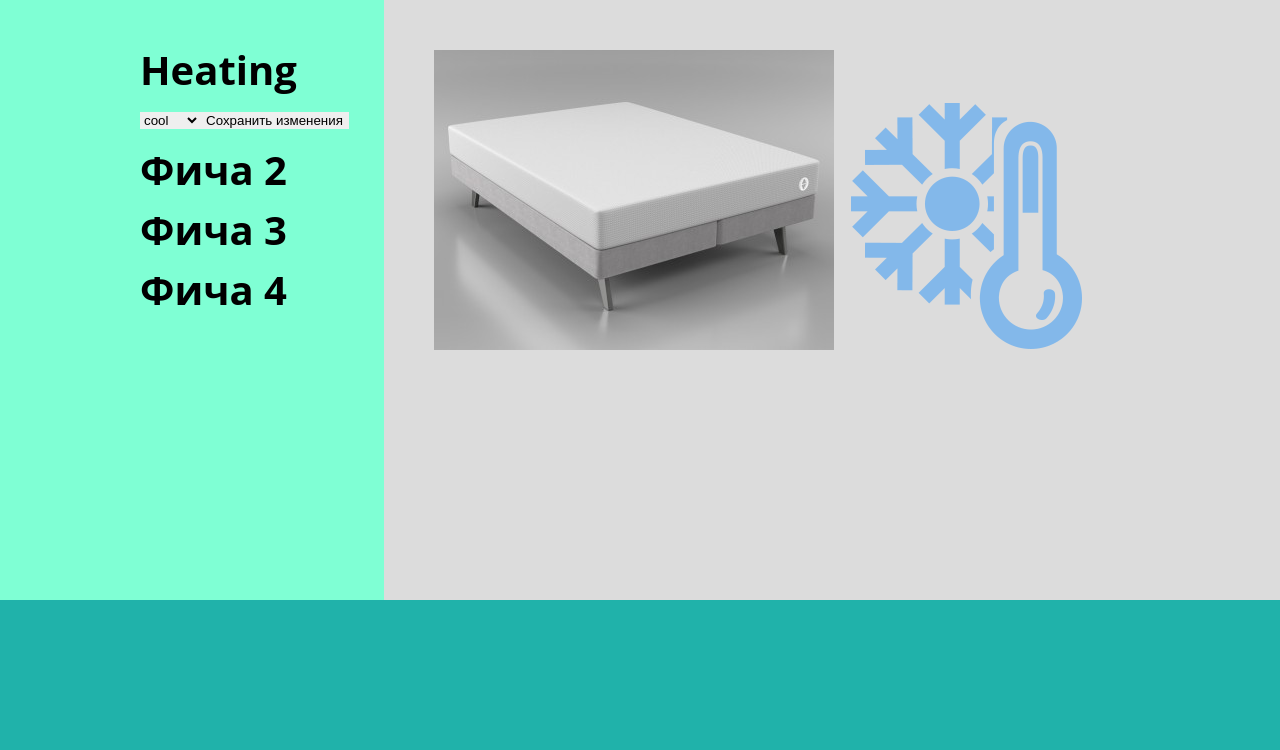
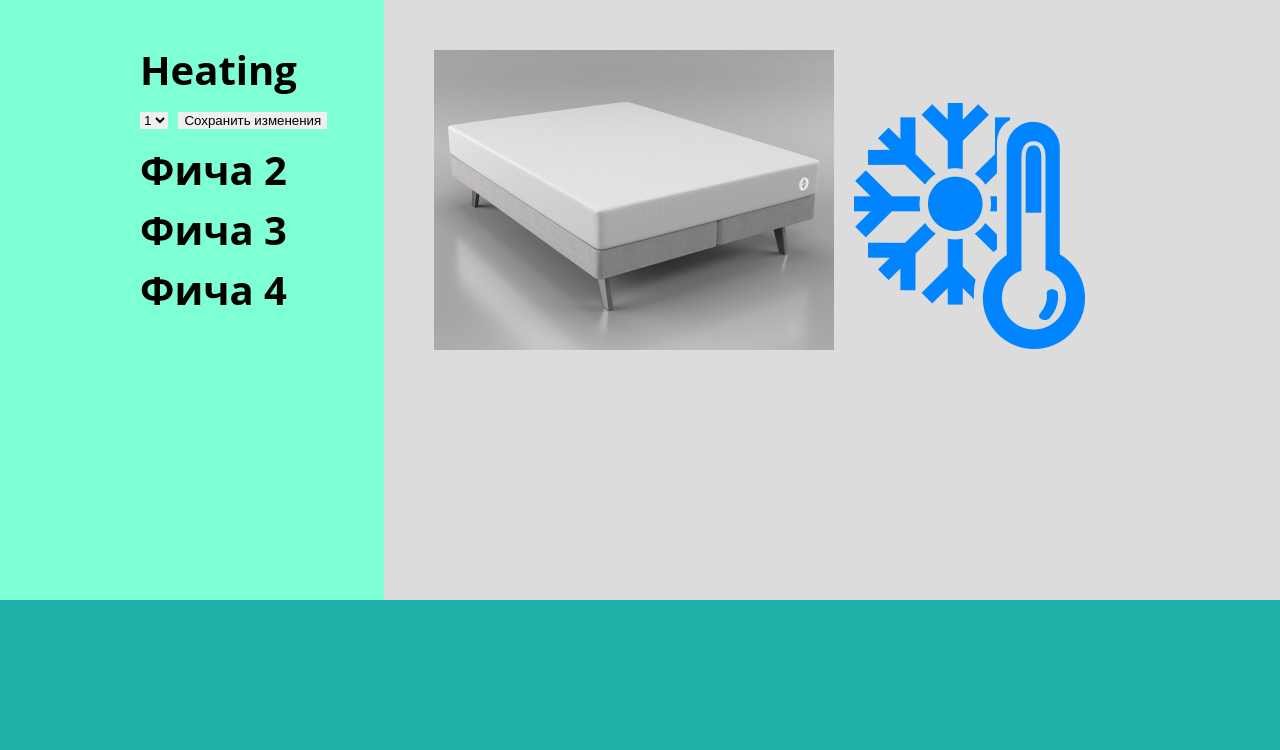
Before and after one commit to prostonastya/SmartBed, a Node server app: page / in a window 1280 px wide. Shown: the part 150-900 px from the top of the page. Run offline with Node 20, Linux system fonts and the light colour scheme.

Commit message:
dinamic html

```diff
--- a/public/js/plugin.js
+++ b/public/js/plugin.js
@@ -4,12 +4,12 @@ var val = select.options[select.selectedIndex].value;
 
 var imgHeating = document.querySelector('.heat_photo');
 
-if (val == 1){
-	imgHeating.classList.add('Op_1')
-} else {
-	if (val == 2){
-		imgHeating.classList.add('Op_2')
-	} else {
-		imgHeating.classList.add('Op_3')
-	}
-}
+//if (val == 1){
+//	imgHeating.classList.add('Op_1')
+//} else {
+//	if (val == 2){
+//		imgHeating.classList.add('Op_2')
+//	} else {
+//		imgHeating.classList.add('Op_3')
+//	}
+//}
--- /dev/null
+++ b/public/temp.json
@@ -0,0 +1 @@
+{"heat":"3"}
--- a/server.js
+++ b/server.js
@@ -2,24 +2,99 @@ var express = require('express');
 var app = express();
 var path = require('path');
 var bodyParser = require('body-parser');
+var fs = require('fs');
 
 app.use(bodyParser());
 
 app.get('/', function (req, res) {
 //    res.sendFile(path.join(__dirname + '/index.html'));
 
-    res.render('index',{ title: 'Hey', message: 'Hello there!'});
+//    res.render('index',{ title: 'Hey', message: 'Hello there!'});
+    //res.send(indexTemplate(req.param("content"), req.param("color")));
+
+    res.send(indexTemplate());
     app.use(express.static(__dirname + '/public'));
+
+});
+
+function indexTemplate(heat) {
+//    return html = '<body style="background-color: ' + bodyBGColor + '">' + bodyContent + '</body>';
+
+
+    var header = `<!DOCTYPE html> <html lang="en"><head><meta name="viewport",content="width=device-width, initial-scale=1.0"><title>Smart Bed</title><link rel="stylesheet" href="css/style.css"></head><body>
+    <header><div class="flex-container"><div class="logo"><a href="index.html"> <img src="img/logo.png" alt=""></a></div><div class="name">Super smart bed</div></div></header>`;
+
+    var main = `<main>
+        <div class="flex-container">
+            <div class="sidebar">
+                <ul class="list">
+                    <li>Heating
+                        <form action="/" method="POST">
+                            <select name="heating" id="heating">
+                                <option value=1>1</option>
+                                <option value=2>2</option>
+                                <option value=3>3</option>
+                            </select>
+                            <button type="submit">Сохранить изменения</button>
+                        </form>
+                    </li>
+                    <li>Фича 2</li>
+                    <li>Фича 3</li>
+                    <li>Фича 4</li>
+                </ul>
+            </div>
+            <div class="content">
+                <img class="main_photo" src="img/bed_simple.jpg" alt="">
+                <img class="heat_photo Op_${heat}" src="img/thermometer.png" alt="">
+            </div>
+        </div>
+    </main>`;
+
+    var footer = `<footer>
+        <div class="flex-container"> </div>
+    </footer>
+
+    <script src = "js/plugin.js"></script>
+</body>
+
+</html>`;
+
+    var res = header + main + footer;
+
+    return res;
+
+}
+
+
+app.post('/', function (req, res) {
+
+//    res.send(req.body.heating);
+    var heat=req.body.heating;
+    res.send(indexTemplate(heat));
+
+
+    var saveTemp = {
+    heat: req.body.heating
+    };
+
+function saveToPublicFolder(saveTemp) {
+  fs.writeFile('./public/temp.json', JSON.stringify(saveTemp));
+}
+
+saveToPublicFolder(saveTemp);
+
 });
 
 
-
+/*
 app.set('views', path.join(__dirname, 'views'));
 app.set('view engine', 'jade');
 app.post('/', function (req, res) {
 //           res.send(JSON.stringify(req.body));
 
-    res.send(req.body.heating);
+//    res.send(req.body.heating);
+    var heat=req.body.heating;
+    res.render('index',{somevar:heat});
 //    var heating=req.body.heating;
 });
 
@@ -32,8 +107,7 @@ app.post('/', function (req, res) {
 //    //    res.send(JSON.stringify(req.body));
 //    res.send(req.body);
 //});
-
-
+*/
 
 
 
--- a/views/index.jade
+++ b/views/index.jade
@@ -10,7 +10,8 @@ html(lang='en')
         .logo
           a(href='index.html')
             img(src='img/logo.png', alt='')
-        .name Super smart bed
+        .name=somevar
+
     main
       .flex-container
         .sidebar
@@ -27,8 +28,21 @@ html(lang='en')
             li Фича 3
             li Фича 4
         .content
+
+
           img.main_photo(src='img/bed_simple.jpg', alt='')
           img.heat_photo(src='img/thermometer.png', alt='' )
+
+
+
+
+
     footer
       .flex-container
+    script.
+      if (1==1)
+        console.log(somevar)
     script(src='js/plugin.js')
+//.name Super smart bed
+    if somevar==1
+      console.log("Cool!")
```
